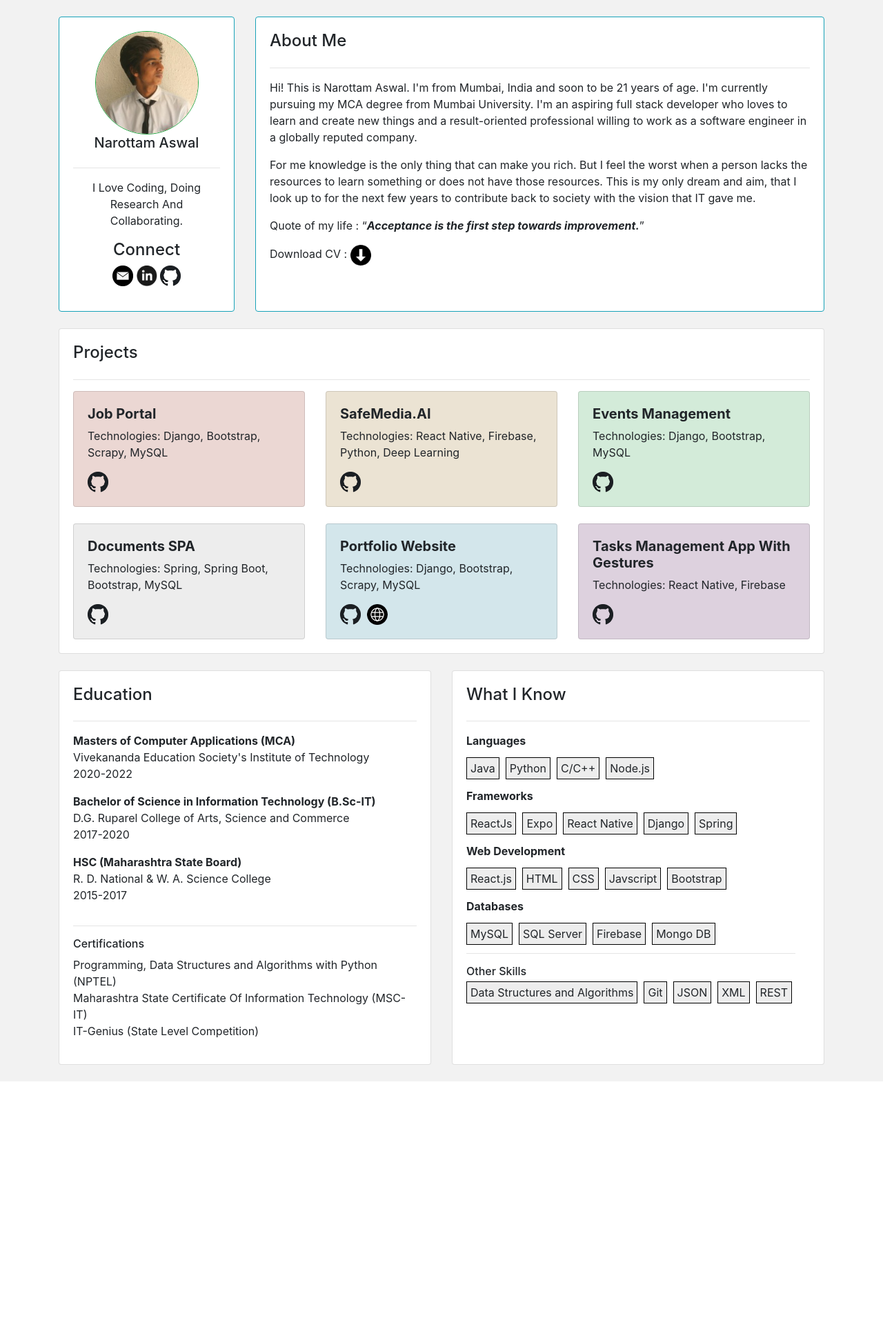
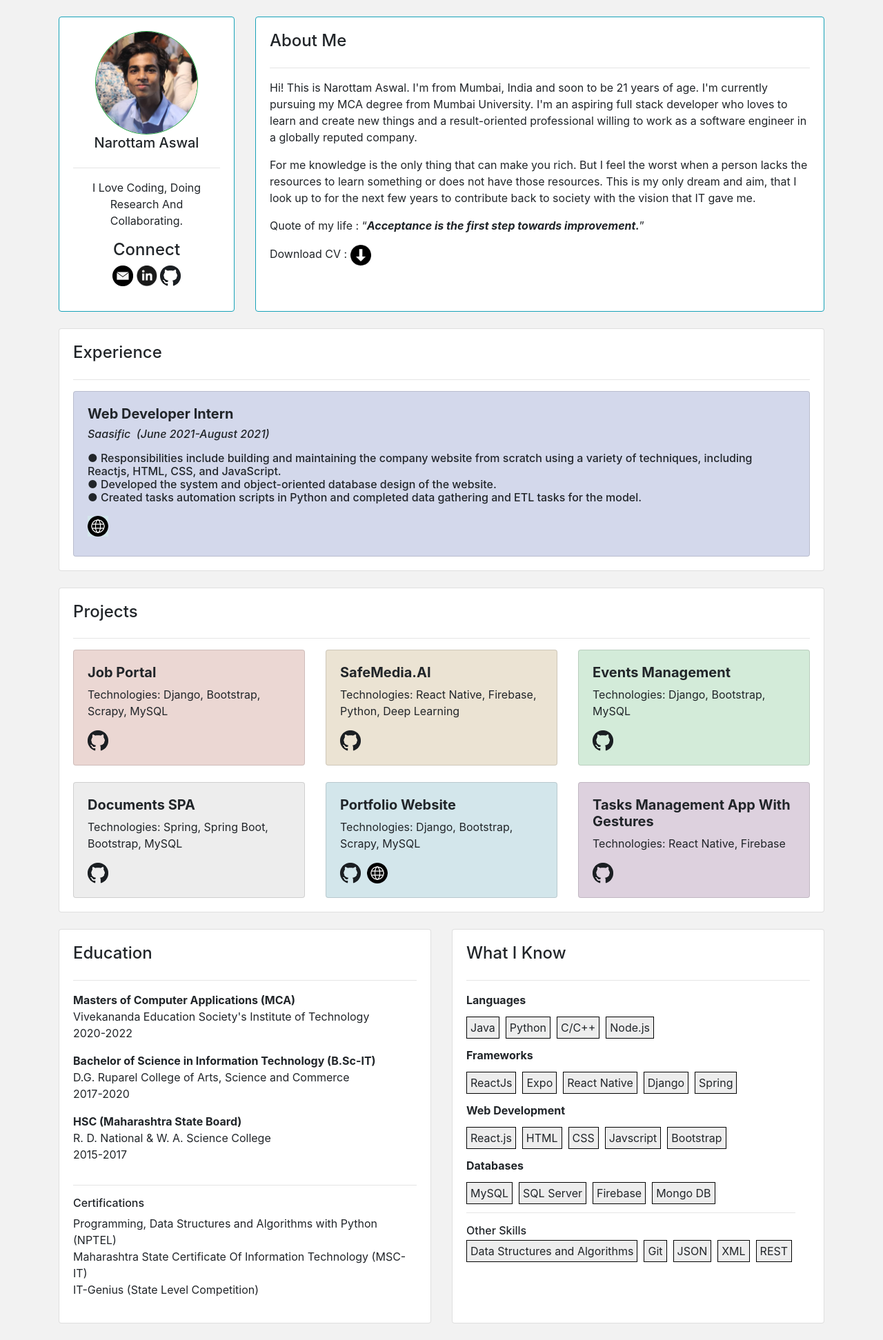
Before and after one commit to narottamaswal/Portfolio-Website, a Django app: page / in a window 1280 px wide. Shown: the whole page at 69% size. Before the commit the page ends 1568 px from the top, so only its background shows below. Run offline with Django 3.2, Linux system fonts and the light colour scheme; some libraries are stand-ins or nearby versions.

Commit message:
Update index.html

```diff
--- a/templates/portfolio/index.html
+++ b/templates/portfolio/index.html
@@ -16,7 +16,7 @@
     <div class="row">
         <div class="col-lg-3">
             <div class="card card-body h-100 border-info" id="profile-wrapper">
-                <img class="border border-success" id="profile-pic" src="{% static 'images/profilepic2.jpg' %}" />
+                <img class="border border-success" id="profile-pic" src="{% static 'images/profilepic.jpg' %}" />
                 <h5>Narottam Aswal </h5> <hr>
                 <p>I Love Coding, Doing Research And Collaborating.</p>
  <h4>Connect</h4>
@@ -37,7 +37,7 @@
 But I feel the worst when a person lacks the resources to learn something or does not have those resources. This is my only dream and aim, that I look up to for the next few years to contribute back to society with the vision that IT gave me.</p>
 
                 <p>Quote of my life :  <q><i><b>Acceptance is the first step towards improvement.</b></i></q> </p>
-<p>Download CV :  <a href="https://drive.google.com/file/d/1r7u7-UKfj2bqYJBIfTpAUU6CvVKcBd30/view?usp=sharing" ><img class="social" src="{% static 'images/download.jpg' %}"></a></p>
+<p>Download CV :  <a href="https://drive.google.com/file/d/1EobEEAYtUJ5PtnQHedUG2AenSPKmhvSg/view?usp=sharing" ><img class="social" src="{% static 'images/download.jpg' %}"></a></p>
 
             </div>
         </div>
@@ -49,8 +49,45 @@ But I feel the worst when a person lacks the resources to learn something or doe
         <div class="col-lg-12">
 
       <div class="card card-body h-40" >
-                <h4>Projects</h4>
+                <h4>Experience</h4>
                 <hr>
+<div class="row">
+<div class="col-lg-12">
+<div class="card card-body h-10" style="background-color:#d3d8eb;">
+
+
+  <h5><b>Web Developer Intern</b></h5>
+  <h6><i>Saasific &nbsp;(June 2021-August 2021)</i>
+  </p>
+
+  <ul style="align-items: flex-start;">
+      <li  style="align-items: flex-start;">
+
+        ● Responsibilities include building and maintaining the company website from scratch using a variety of techniques,
+including Reactjs, HTML, CSS, and JavaScript.
+
+      </li>
+
+     <li>● Developed the system and object-oriented database design of the website.</li>
+
+
+      <li>● Created tasks automation scripts in Python and completed data gathering and ETL tasks for the model.</li>
+
+  </ul>
+
+    <li>
+    <a href="http://saasific.in/" ><img class="social" src="{% static 'images/web.jpg' %}"></a></li>
+
+</div>
+</div></div>
+</div>
+<br>
+<div class="row">
+    <div class="col-lg-12">
+
+  <div class="card card-body h-40" >
+            <h4>Projects</h4>
+            <hr>
 <div class="row">
 <div class="col-lg-4">
 <div class="card card-body h-10" style="background-color:#ebd7d3;">
@@ -60,7 +97,7 @@ But I feel the worst when a person lacks the resources to learn something or doe
 </div>
 <div class="col-lg-4">
 <div class="card card-body h-10" style="background-color:#ebe3d3;">
-<h5><b>SafeMedia.AI</b></h5> <p> Technologies: React Native, Firebase, Python, Deep Learning</p><a href="https://github.com/narottamaswal/Safemedia.AI" ><li><img class="social" src="{% static 'images/git.png' %}"></li></a>
+<h5><b>SafeMedia.AI</b></h5> <p> Technologies: React Native, Firebase, Python, Deep Learning</p><a href="https://github.com/narottamaswal/Social-Media-App-with-Data-Science" ><li><img class="social" src="{% static 'images/git.png' %}"></li></a>
 
 </div>
 </div>
@@ -73,18 +110,18 @@ But I feel the worst when a person lacks the resources to learn something or doe
 <br>
 <div class="row">
 <div class="col-lg-4">
-	<div class="card card-body h-10" style="background-color:#ededed;">
+<div class="card card-body h-10" style="background-color:#ededed;">
 <h5><b>Documents SPA</b></h5>  <p> Technologies: Spring, Spring Boot, Bootstrap, MySQL</p><a href="https://github.com/narottamaswal/DocumentsSPA" ><li><img class="social" src="{% static 'images/git.png' %}"></li></a>
 
 </div></div>
 <div class="col-lg-4">
-		<div class="card card-body h-10" style="background-color:#d3e6eb;">
-	<h5><b>Portfolio Website</b></h5> <p> Technologies: Django, Bootstrap, Scrapy, MySQL</p>
+    <div class="card card-body h-10" style="background-color:#d3e6eb;">
+<h5><b>Portfolio Website</b></h5> <p> Technologies: Django, Bootstrap, Scrapy, MySQL</p>
 <li><a href="https://github.com/narottamaswal/Portfolio-Website" >
 <img class="social" src="{% static 'images/git.png' %}"></a>&nbsp;&nbsp;<a href="http://narottamaswal.herokuapp.com/" ><img class="social" src="{% static 'images/web.jpg' %}"></a></li>
 </div></div>
 <div class="col-lg-4">
-		<div class="card card-body h-10" style="background-color:#ddd1de">
+    <div class="card card-body h-10" style="background-color:#ddd1de">
 <h5><b>Tasks Management App With Gestures</b></h5> <p> Technologies: React Native, Firebase</p><a href="https://github.com/narottamaswal/TaskManagementApp-ReactNative" ><li><img class="social" src="{% static 'images/git.png' %}"></li></a>
 
 
@@ -99,7 +136,6 @@ But I feel the worst when a person lacks the resources to learn something or doe
 </div>
 </div></div>
 <br>
-
  <div class="row">
         <div class="col-lg-6">
             <div class="card card-body h-80">
@@ -206,10 +242,9 @@ D.G. Ruparel College of Arts, Science and Commerce<p>2017-2020</p>
             </div>
         </div>
     </div>
+    <br>
 
-        </div>
-    </div>
-</div>
-<br>
+
+
 </body>
 </html>
```
